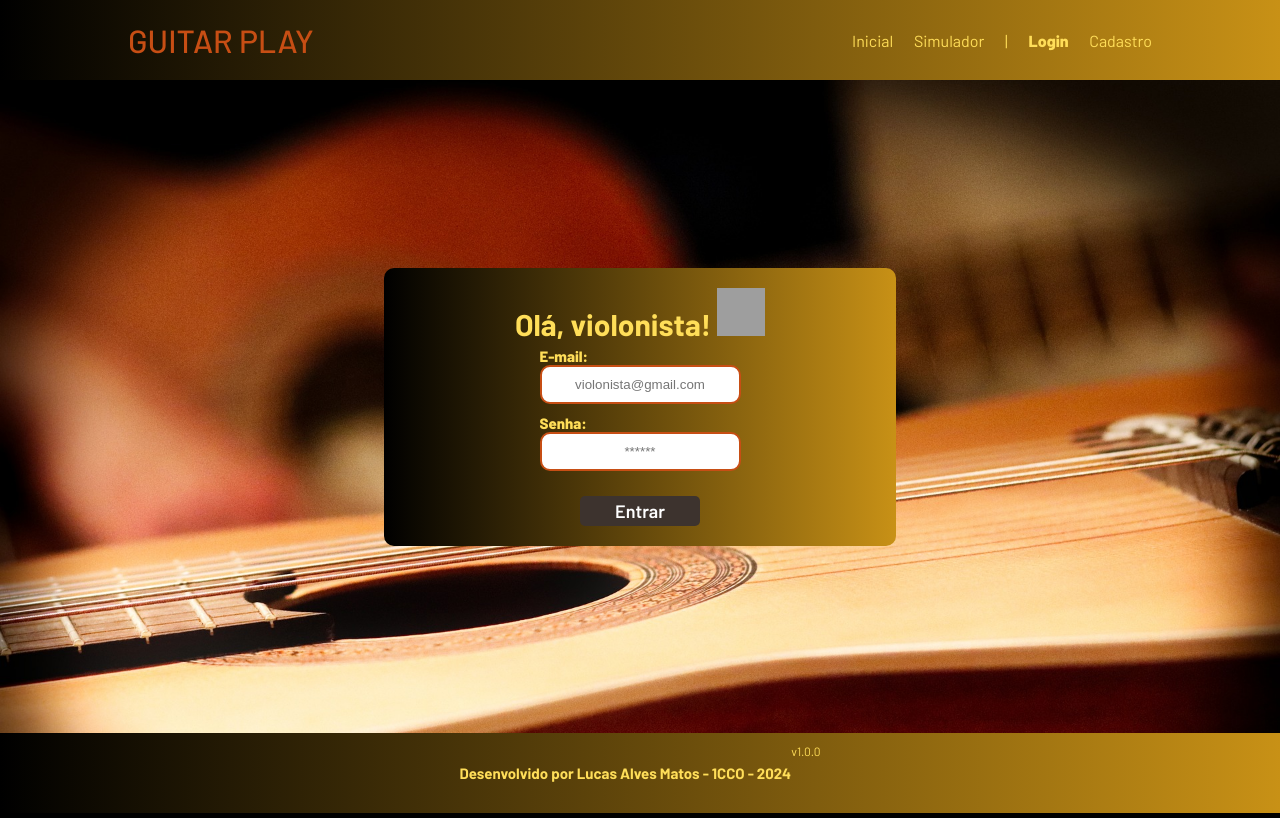
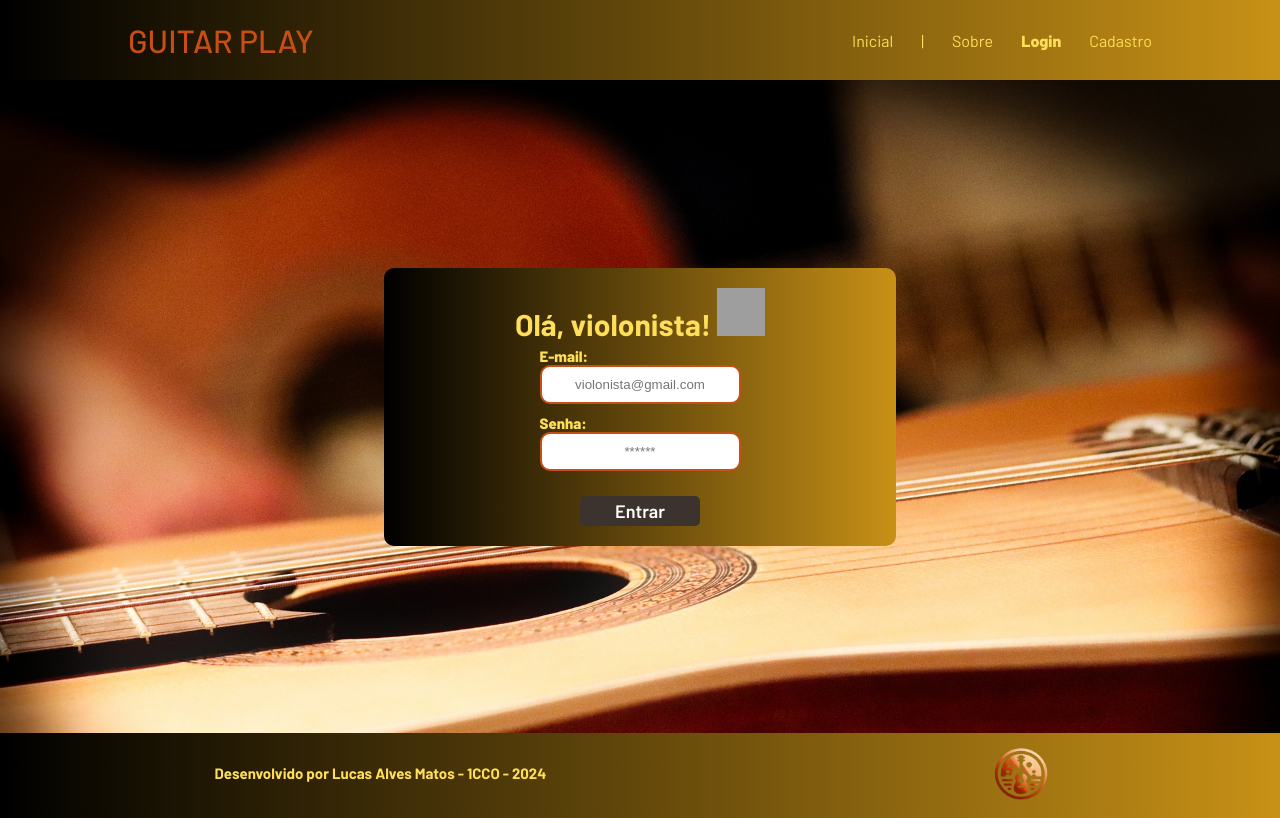
Before and after one commit to LucasMatos005/Guitar-Play, a website: page public/login.html in a window 1280 px wide. Drawn offline with Linux system fonts and the light colour scheme; grey boxes are pictures that could not be loaded.

Commit message:
detalhes da index e footer

```diff
--- a/public/css/estilo.css
+++ b/public/css/estilo.css
@@ -156,7 +156,7 @@ body {
 /* deixar a imagem com borda tbm */
 .onu img{
   margin: 10px;
-  border-radius: 15px solid;
+  border-radius: 15px solid #c74e14;
 }
 
 .box {
@@ -173,19 +173,27 @@ body {
 .footer {
   background-image: linear-gradient(to right, #000000, #C89116);
   height: 80px;
+  width: 100%;
   color: #FFDE59;
   display: flex;
+  flex-direction: row;
+  align-items: center;
+  justify-content: space-around;
   font-size: 15px;
 }
 
-.footer .container {
+.footer .logo {
+  margin: 0;
+}
+
+/* .footer .container {
   justify-content: center;
   text-align: center;
-}
+} */
 
-.footer .container .version {
+/* .footer .container .version {
   font-size: 12px;
-}
+} */
 
 /* LOGIN */
 
--- a/public/login.html
+++ b/public/login.html
@@ -28,10 +28,10 @@
                 <li>
                     <a href="index.html">Inicial</a>
                 </li>
+                <li>|</li>
                 <li>
-                    <a href="simulador.html">Simulador</a>
+                    <a href="index.html#sobre">Sobre</a>
                 </li>
-                <li>|</li>
                 <li class="agora">
                     <a href="#">Login</a>
                 </li>
@@ -77,11 +77,11 @@
 
     <!--footer inicio-->
     <div class="footer">
-        <div class="container">
-            <h4>Desenvolvido por Lucas Alves Matos - 1CCO - 2024</h4>
-            <span class="version">v1.0.0</span>
-        </div>
-    </div>
+        <!-- <div class="container"> -->
+          <h4>Desenvolvido por Lucas Alves Matos - 1CCO - 2024</h4>
+          <img class ="logo" src="./assets/imgs/logoSemFundo.png" alt="">
+        <!-- </div> -->
+      </div>
     <!--footer fim-->
 
 </body>
```
Also changed, not shown: public/cadastro.html (+5 -5 lines), public/index.html (+3 -3 lines).
